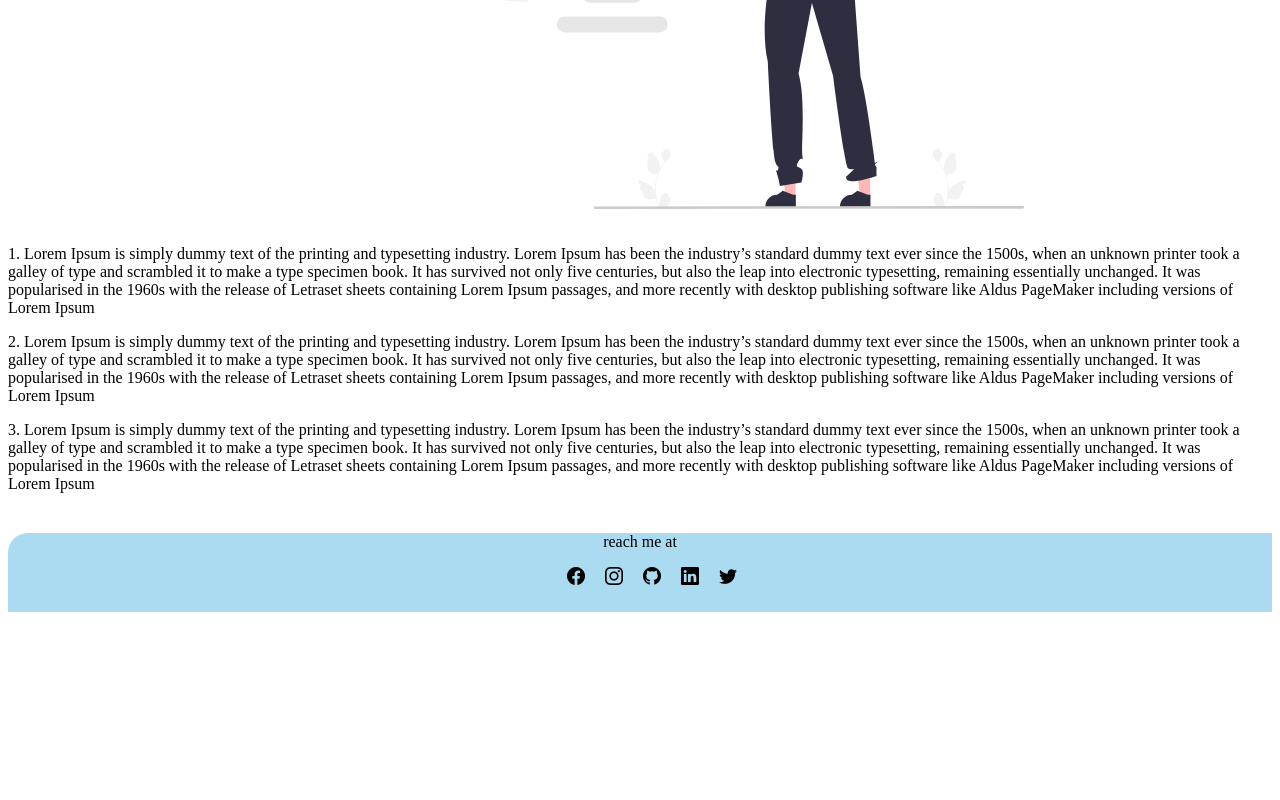
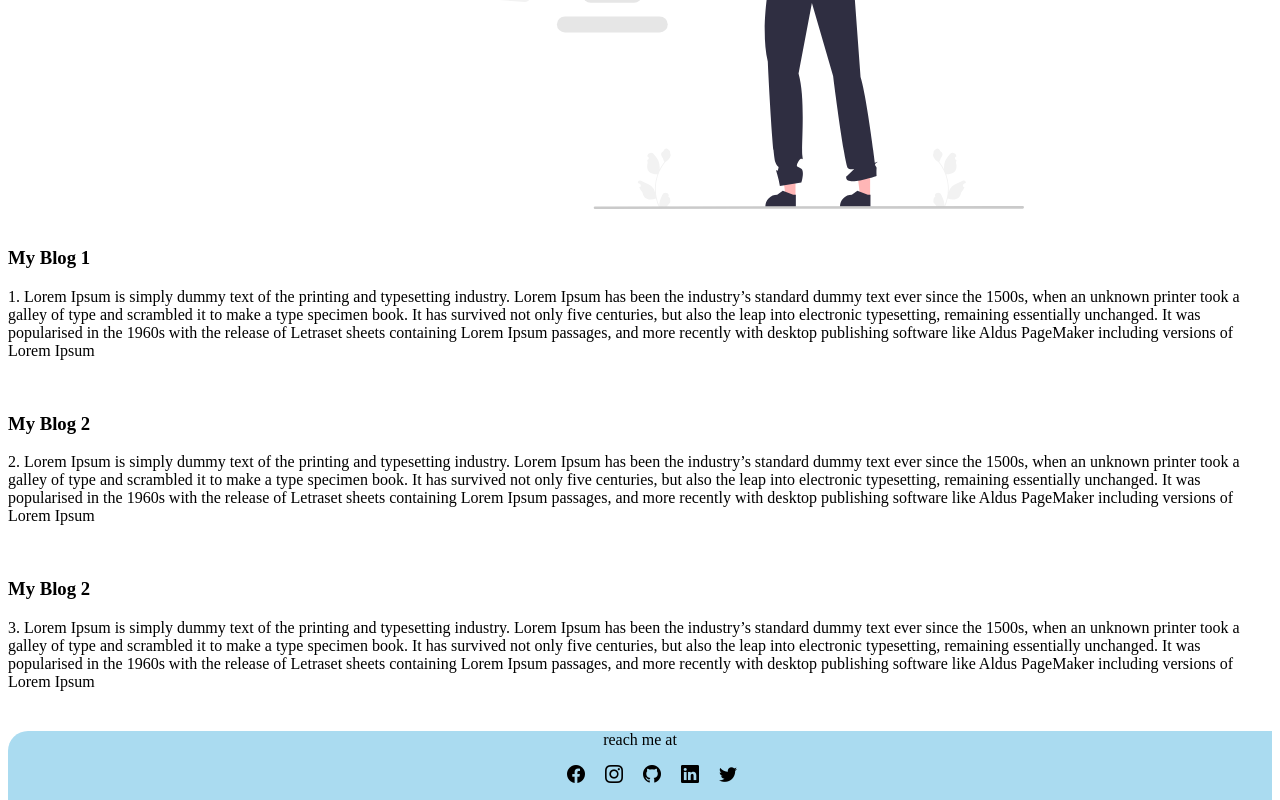
Before and after one commit to sourav-kumar4297/-Portfolio-sourav, a plain HTML site: page blogs.html in a window 1280 px wide. Shown: the part 613-1413 px from the top of the page. Before the commit the page ends 1241 px from the top, so only its background shows below. Drawn offline with nearby package versions, Linux system fonts and the light colour scheme.

Commit message:
Update blogs.html

```diff
--- a/blogs.html
+++ b/blogs.html
@@ -29,9 +29,13 @@
     <section >
         <img  class="profile-image" src="1.svg" />
         <div class="center-container">
-
+            <h3>My Blog 1</h3>
             <p>1. Lorem Ipsum is simply dummy text of the printing and typesetting industry. Lorem Ipsum has been the industry’s standard dummy text ever since the 1500s, when an unknown printer took a galley of type and scrambled it to make a type specimen book. It has survived not only five centuries, but also the leap into electronic typesetting, remaining essentially unchanged. It was popularised in the 1960s with the release of Letraset sheets containing Lorem Ipsum passages, and more recently with desktop publishing software like Aldus PageMaker including versions of Lorem Ipsum</p>
+            <br />
+            <h3>My Blog 2</h3>
             <p>2. Lorem Ipsum is simply dummy text of the printing and typesetting industry. Lorem Ipsum has been the industry’s standard dummy text ever since the 1500s, when an unknown printer took a galley of type and scrambled it to make a type specimen book. It has survived not only five centuries, but also the leap into electronic typesetting, remaining essentially unchanged. It was popularised in the 1960s with the release of Letraset sheets containing Lorem Ipsum passages, and more recently with desktop publishing software like Aldus PageMaker including versions of Lorem Ipsum</p>
+            <br />
+            <h3>My Blog 2</h3>
             <p>3. Lorem Ipsum is simply dummy text of the printing and typesetting industry. Lorem Ipsum has been the industry’s standard dummy text ever since the 1500s, when an unknown printer took a galley of type and scrambled it to make a type specimen book. It has survived not only five centuries, but also the leap into electronic typesetting, remaining essentially unchanged. It was popularised in the 1960s with the release of Letraset sheets containing Lorem Ipsum passages, and more recently with desktop publishing software like Aldus PageMaker including versions of Lorem Ipsum</p>
         </div>
     </section>
```
